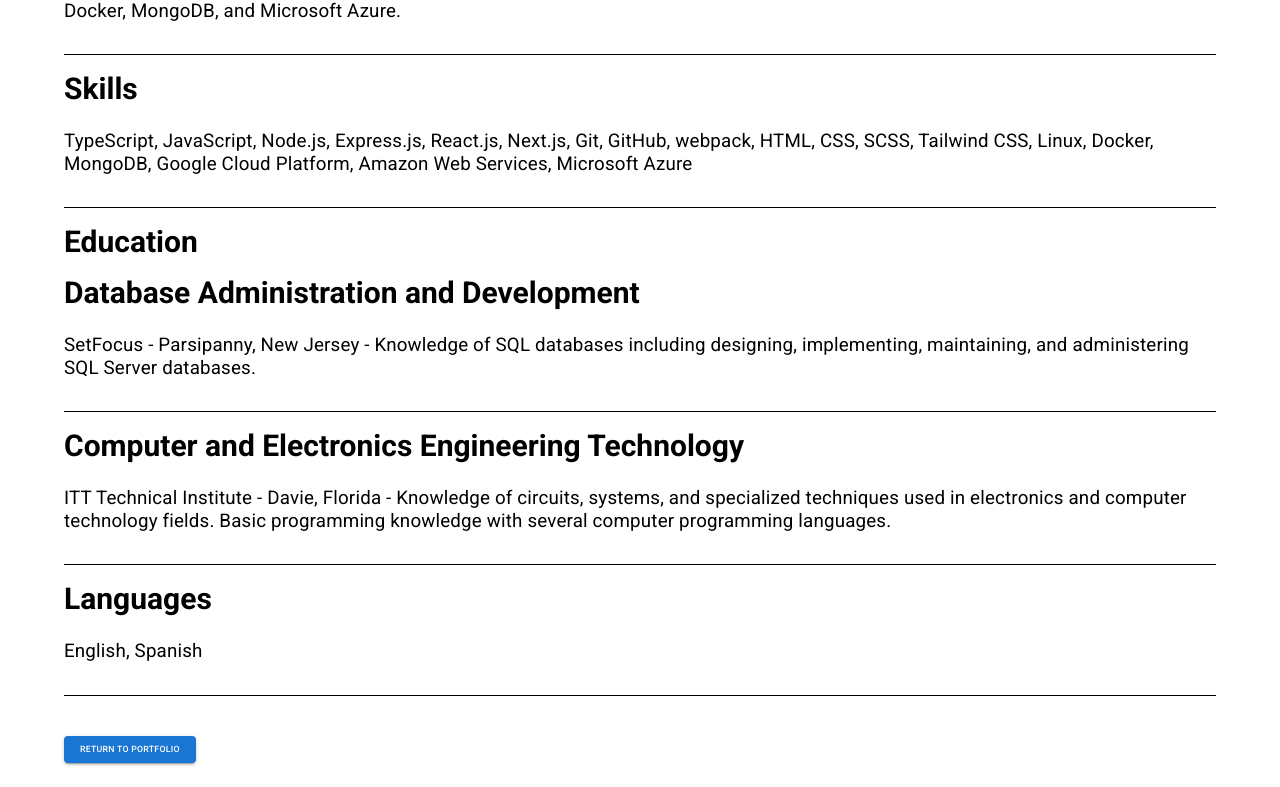
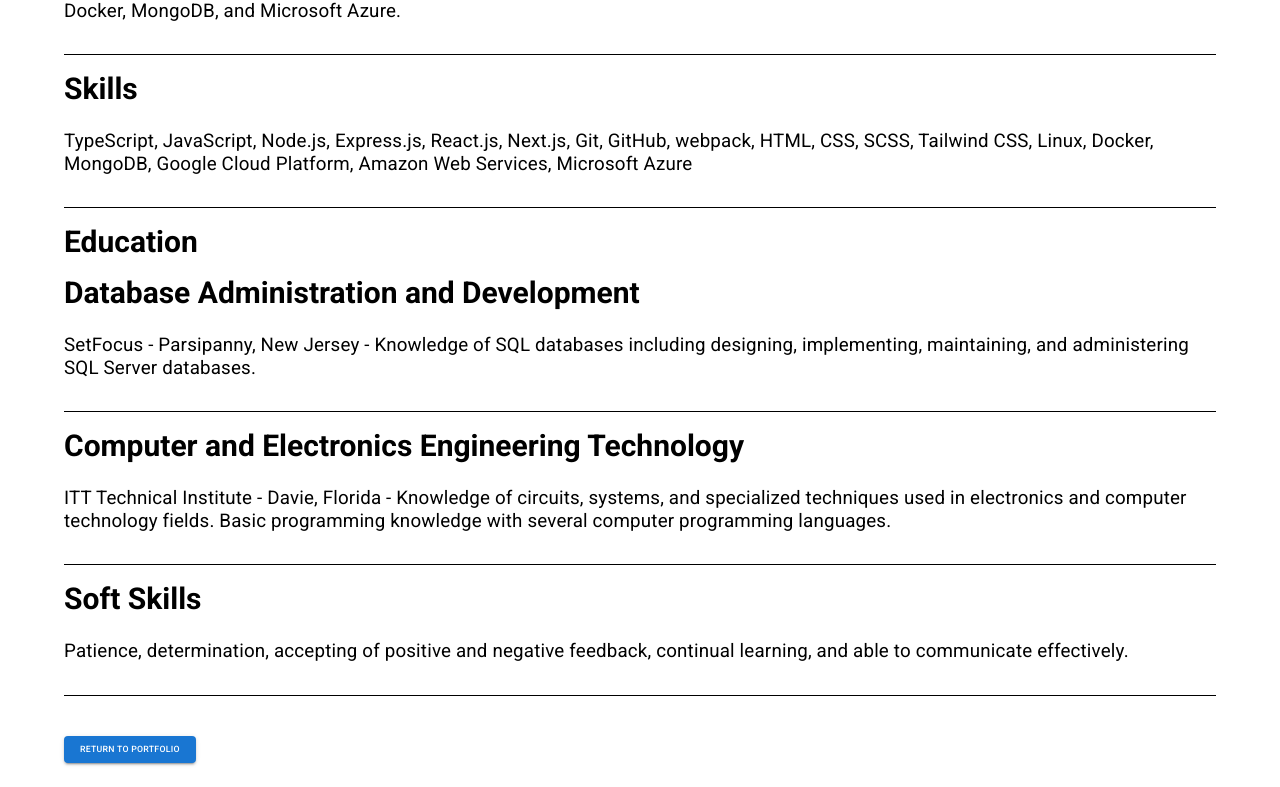
Before and after one commit to xiraynedev/portfolio-v2, a React app: page /resume in a window 1280 px wide. Shown: the part 513-1300 px from the top of the page. Built offline with nearby package versions, Linux system fonts and the light colour scheme.

Commit message:
refactor Language component to SoftSkill component

```diff
--- a/src/components/Resume/Language.tsx
+++ /dev/null
@@ -1,11 +0,0 @@
-import React, { FC } from 'react';
-import { SectionComponent } from './SectionComponent';
-
-export const Language: FC = () => {
-  const languages = {
-    title: 'Languages',
-    description: 'English, Spanish',
-  };
-
-  return <SectionComponent {...languages} />;
-};
--- a/src/components/Resume/Resume.tsx
+++ b/src/components/Resume/Resume.tsx
@@ -5,7 +5,7 @@
 import { Experience } from './Experience';
 import { Skill } from './Skill';
 import { Education } from './Education';
-import { Language } from './Language';
+import { SoftSkill } from './SoftSkill';
 import Button from '@mui/material/Button';
 import { Link } from 'react-router-dom';
 
@@ -31,7 +31,7 @@
       <Experience />
       <Skill />
       <Education />
-      <Language />
+      <SoftSkill />
       <Stack direction='row' pt={3}>
         <Link to='/'>
           <Button variant='contained'>Return to Portfolio</Button>
--- /dev/null
+++ b/src/components/Resume/SoftSkill.tsx
@@ -0,0 +1,11 @@
+import React, { FC } from 'react';
+import { SectionComponent } from './SectionComponent';
+
+export const SoftSkill: FC = () => {
+  const languages = {
+    title: 'Soft Skills',
+    description: 'Patience, determination, accepting of positive and negative feedback, continual learning, and able to communicate effectively.',
+  };
+
+  return <SectionComponent {...languages} />;
+};
```
